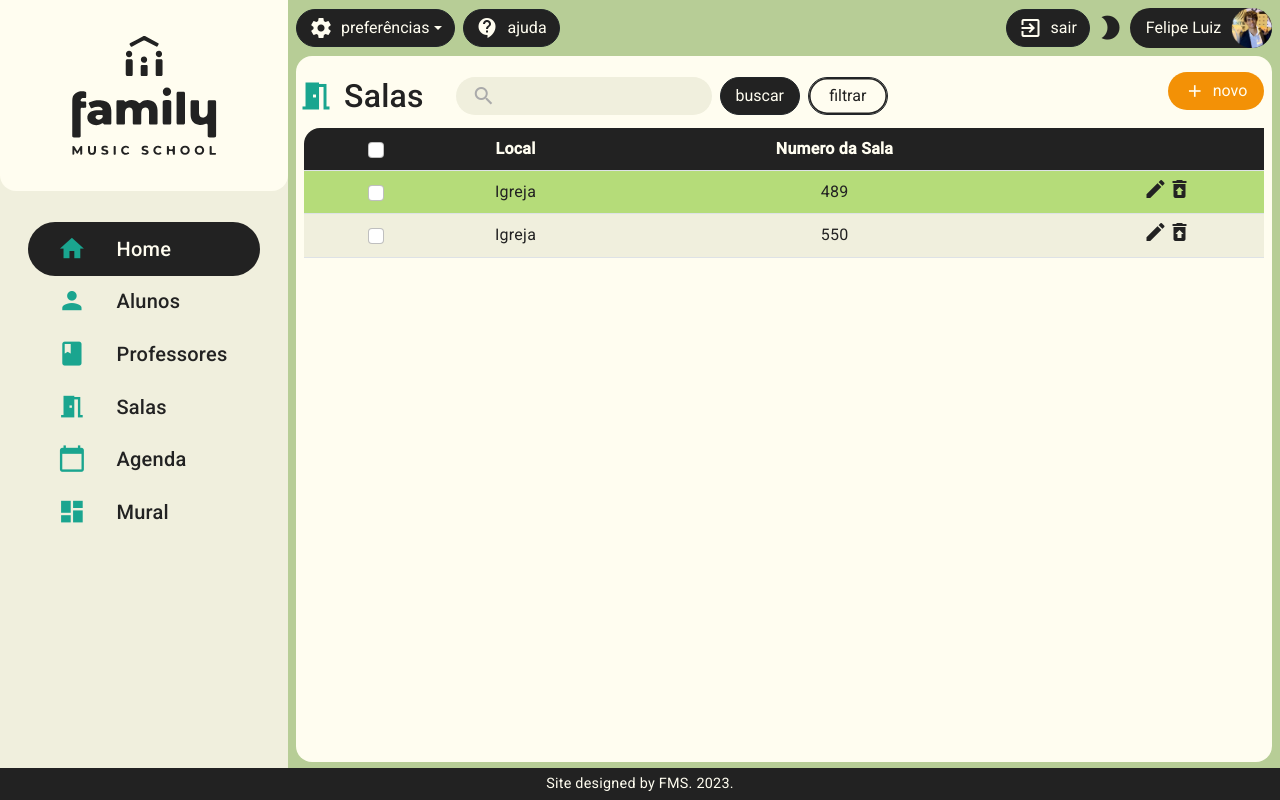
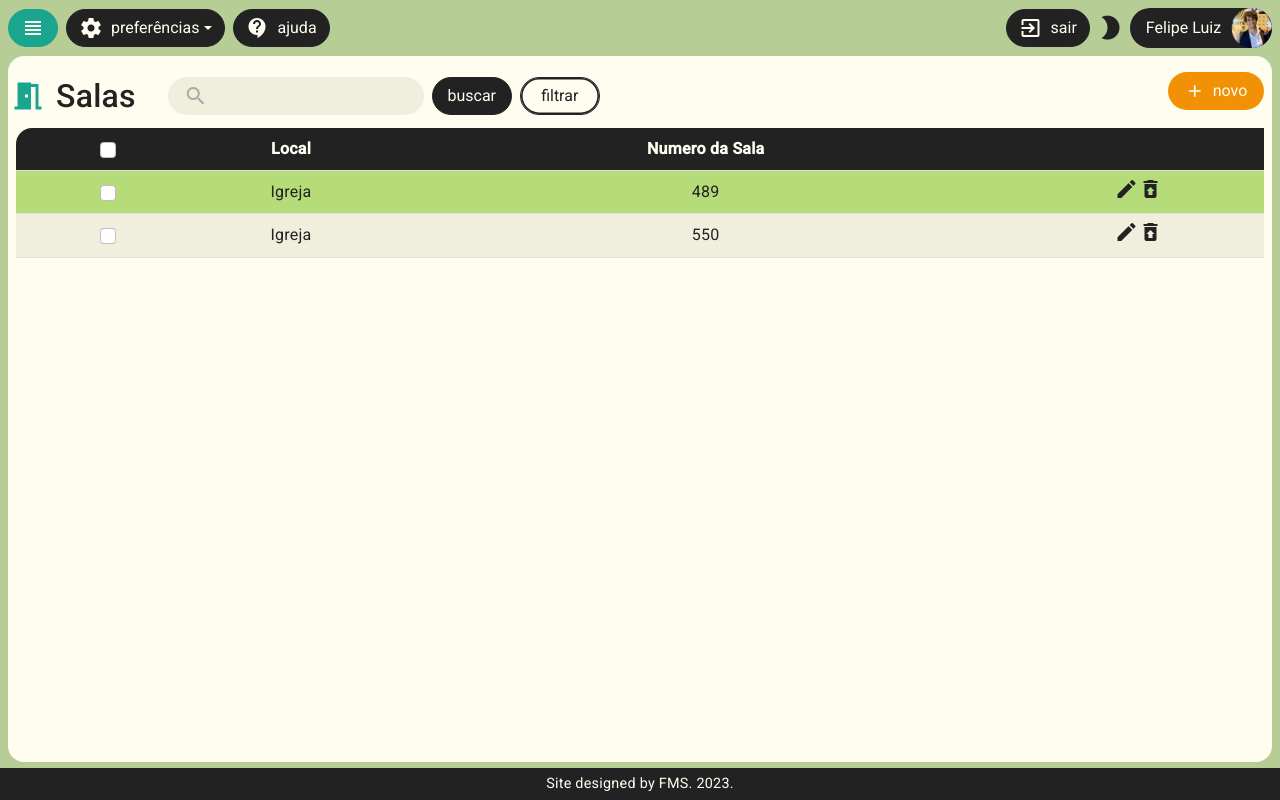
Before and after one commit to mdsreq-fga-unb/2023.1-FamilyMusicSystem, an Angular app in the folder frontend/: page /main/rooms in a window 1280 px wide. Built offline with nearby package versions, Linux system fonts and the light colour scheme.

Commit message:
add: adicionando sidebar

```diff
--- a/frontend/angular.json
+++ b/frontend/angular.json
@@ -20,20 +20,18 @@
             "outputPath": "dist/my-app",
             "index": "src/index.html",
             "main": "src/main.ts",
-            "polyfills": [
-              "zone.js"
-            ],
+            "polyfills": ["zone.js"],
             "tsConfig": "tsconfig.app.json",
             "inlineStyleLanguage": "scss",
-            "assets": [
-              "src/favicon.ico",
-              "src/assets"
-            ],
+            "assets": ["src/favicon.ico", "src/assets"],
             "styles": [
               "@angular/material/prebuilt-themes/indigo-pink.css",
               "src/styles.scss"
             ],
-            "scripts": []
+            "scripts": [
+              "./node_modules/jquery/dist/jquery.min.js",
+              "./node_modules/bootstrap/dist/js/bootstrap.min.js"
+            ]
           },
           "configurations": {
             "production": {
@@ -83,21 +81,18 @@
         "test": {
           "builder": "@angular-devkit/build-angular:karma",
           "options": {
-            "polyfills": [
-              "zone.js",
-              "zone.js/testing"
-            ],
+            "polyfills": ["zone.js", "zone.js/testing"],
             "tsConfig": "tsconfig.spec.json",
             "inlineStyleLanguage": "scss",
-            "assets": [
-              "src/favicon.ico",
-              "src/assets"
-            ],
+            "assets": ["src/favicon.ico", "src/assets"],
             "styles": [
               "@angular/material/prebuilt-themes/indigo-pink.css",
               "src/styles.scss"
             ],
-            "scripts": []
+            "scripts": [
+              "./node_modules/jquery/dist/jquery.min.js",
+              "./node_modules/bootstrap/dist/js/bootstrap.min.js"
+            ]
           }
         }
       }
--- a/frontend/package.json
+++ b/frontend/package.json
@@ -21,6 +21,7 @@
     "@angular/platform-browser-dynamic": "^15.2.0",
     "@angular/router": "^15.2.0",
     "bootstrap": "^5.1.3",
+    "jquery": "^3.7.0",
     "ngx-bootstrap": "^10.2.0",
     "rxjs": "~7.8.0",
     "tslib": "^2.3.0",
--- a/frontend/src/app/app.module.ts
+++ b/frontend/src/app/app.module.ts
@@ -16,7 +16,7 @@ import { TeachersRegisterComponent } from './modules/teacher/teachers-register/t
 import { HomeComponent } from './modules/home/home.component';
 import { MuralComponent } from './modules/mural/mural.component';
 import { ScheduleComponent } from './modules/schedule/schedule.component';
-import { BsModalRef, BsModalService } from 'ngx-bootstrap/modal';
+import { BsModalService } from 'ngx-bootstrap/modal';
 import { FormsModule, ReactiveFormsModule } from '@angular/forms';
 import { StudentsViewComponent } from './modules/student/students-view/students-view.component';
 import { TeachersViewComponent } from './modules/teacher/teachers-view/teachers-view.component';
--- a/frontend/src/app/modules/main/main.component.html
+++ b/frontend/src/app/modules/main/main.component.html
@@ -1,6 +1,11 @@
 <div class="master">
   <div class="mainContainer">
-    <app-sidebar class="sidebarApp"></app-sidebar>
+    <app-sidebar
+      class="offcanvas offcanvas-start sidebarApp"
+      tabindex="-1"
+      id="offcanvasExample"
+      aria-labelledby="offcanvasExampleLabel"
+    ></app-sidebar>
     <div class="container">
       <app-header class="headerApp"></app-header>
       <router-outlet class="content"></router-outlet>
--- a/frontend/src/app/modules/main/main.component.scss
+++ b/frontend/src/app/modules/main/main.component.scss
@@ -6,8 +6,7 @@
 }
 
 .mainContainer {
-  display: grid;
-  grid-template-columns: 18rem auto;
+  display: flex;
   flex-direction: column;
   background: var(--background);
   height: 100%;
--- a/frontend/src/app/modules/main/main.component.ts
+++ b/frontend/src/app/modules/main/main.component.ts
@@ -3,8 +3,7 @@ import { Component } from '@angular/core';
 @Component({
   selector: 'app-main',
   templateUrl: './main.component.html',
-  styleUrls: ['./main.component.scss']
+  styleUrls: ['./main.component.scss'],
 })
 export class MainComponent {
-
 }
--- a/frontend/src/app/template/header/header.component.html
+++ b/frontend/src/app/template/header/header.component.html
@@ -1,5 +1,15 @@
 <header class="header">
   <div class="left">
+    <button
+      class="btn btn btn-dark d-flex align-items-center rounded-pill"
+      id="sidebar-button"
+      type="button"
+      data-bs-toggle="offcanvas"
+      data-bs-target="#offcanvasExample"
+      aria-controls="offcanvasExample"
+    >
+      <mat-icon>view_headline</mat-icon>
+    </button>
     <div class="btn-group" dropdown>
       <button
         id="button-animated"
--- a/frontend/src/app/template/header/header.component.scss
+++ b/frontend/src/app/template/header/header.component.scss
@@ -100,3 +100,13 @@
 .dropdown-item:hover {
   background-color: var(--secondary);
 }
+
+#sidebar-button {
+  margin-right: 0.5rem;
+}
+
+#sidebar-button {
+  margin-right: 0.5rem;
+  background: var(--cyan);
+  border-color: var(--cyan);
+}
--- a/frontend/src/app/template/sidebar/sidebar.component.html
+++ b/frontend/src/app/template/sidebar/sidebar.component.html
@@ -1,4 +1,4 @@
-<nav class="fundo" id="sidebar">
+<nav id="sidebar" class="fundo">
   <div class="logo">
     <svg
       width="193"
--- a/frontend/src/app/template/sidebar/sidebar.component.ts
+++ b/frontend/src/app/template/sidebar/sidebar.component.ts
@@ -12,4 +12,6 @@ import { BsDropdownConfig } from 'ngx-bootstrap/dropdown';
     },
   ],
 })
-export class SidebarComponent {}
+export class SidebarComponent {
+
+}
--- a/frontend/src/styles.scss
+++ b/frontend/src/styles.scss
@@ -41,3 +41,7 @@ body {
   --bs-modal-border: none;
   --bs-modal-border-width: 0;
 }
+
+.offcanvas{
+  --bs-offcanvas-width: 20rem;
+}
```
Also changed, not shown: 1 other file (tests, documents, lock files or other folders).
